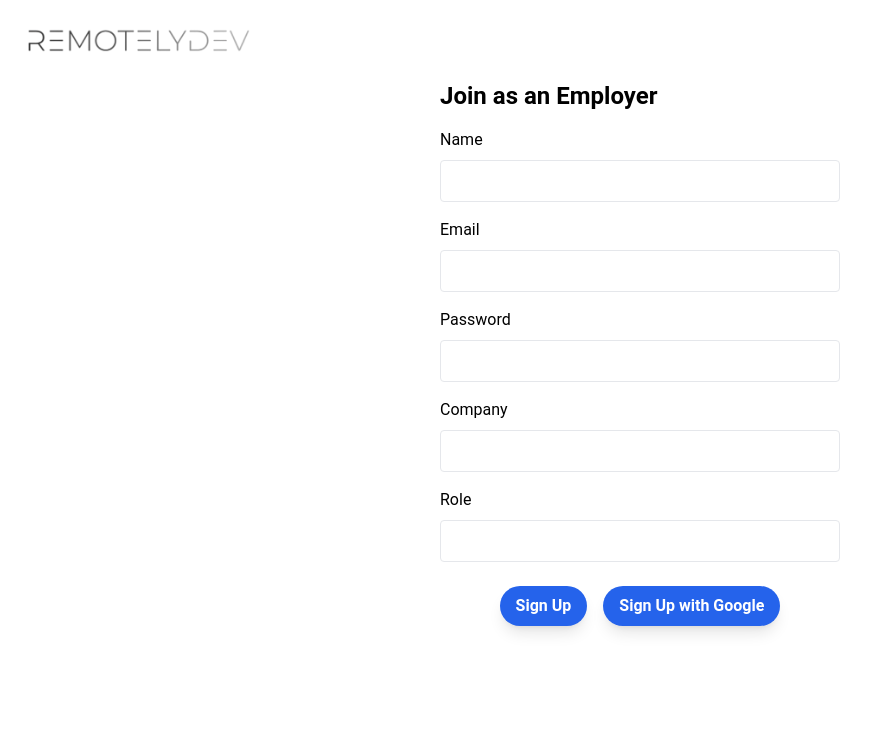
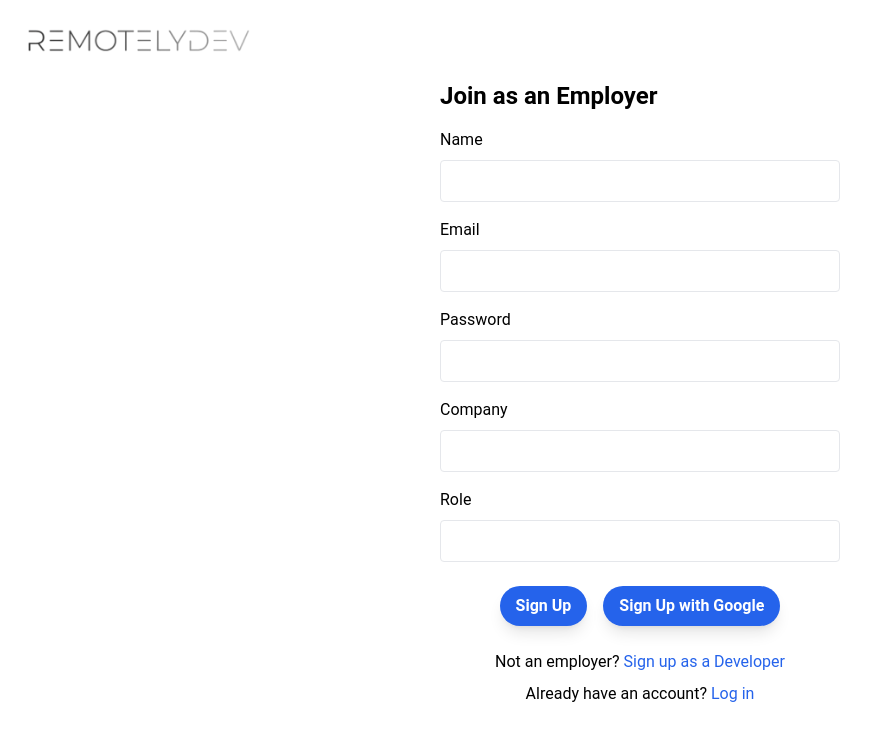
Before and after one commit to hefeholuwah/JOBBER, a React (Vite) app: page /signup/hirer in a window 1280 px wide. Shown: the top 740 px of the page, without its empty margins (0-875 px from the left). Built offline with nearby package versions, Linux system fonts and the light colour scheme.

Commit message:
add routes to Login page and redirects

```diff
--- a/src/components/DeveloperSignup.jsx
+++ b/src/components/DeveloperSignup.jsx
@@ -1,4 +1,4 @@
-import { useNavigate } from "react-router-dom";
+import { useNavigate, Link } from "react-router-dom";
 import logo from "../assets/images/logo.png";
 import { useState } from "react";
 import {
@@ -183,6 +183,15 @@ const DeveloperSignupForm = () => {
                         </button>
                     </div>
                 </form>
+
+                <div className="mt-6 text-center">
+                    <p className="mb-2">
+                        Not a developer? <Link to="/signup/hirer" className="text-[#2563EB] hover:underline">Sign up as a Hirer</Link>
+                    </p>
+                    <p>
+                        Already have an account? <Link to="/login" className="text-[#2563EB] hover:underline">Log in</Link>
+                    </p>
+                </div>
             </div>
         </div>
     );
--- a/src/components/HirerSignup.jsx
+++ b/src/components/HirerSignup.jsx
@@ -1,5 +1,5 @@
 import React, { useState } from "react";
-import { useNavigate } from "react-router-dom";
+import { useNavigate, Link } from "react-router-dom";
 import logo from "../assets/images/logo.png";
 import {
     createUserWithEmailAndPassword,
@@ -173,6 +173,15 @@ const HirerSignupForm = () => {
                         </button>
                     </div>
                 </form>
+
+                <div className="mt-6 text-center">
+                    <p className="mb-2">
+                        Not an employer? <Link to="signup/developer" className="text-[#2563EB] hover:underline">Sign up as a Developer</Link>
+                    </p>
+                    <p>
+                        Already have an account? <Link to="/login" className="text-[#2563EB] hover:underline">Log in</Link>
+                    </p>
+                </div>
             </div>
         </div>
     );
--- a/src/components/SignupButton.jsx
+++ b/src/components/SignupButton.jsx
@@ -1,4 +1,3 @@
-import React from 'react';
 import { Link } from 'react-router-dom';
 
 const SignupButton = () => {
--- a/src/components/UserTypeSelection.jsx
+++ b/src/components/UserTypeSelection.jsx
@@ -1,4 +1,3 @@
-import React from 'react';
 import { useNavigate } from 'react-router-dom';
 import { updatePageTitle } from '../utils'
 
```
